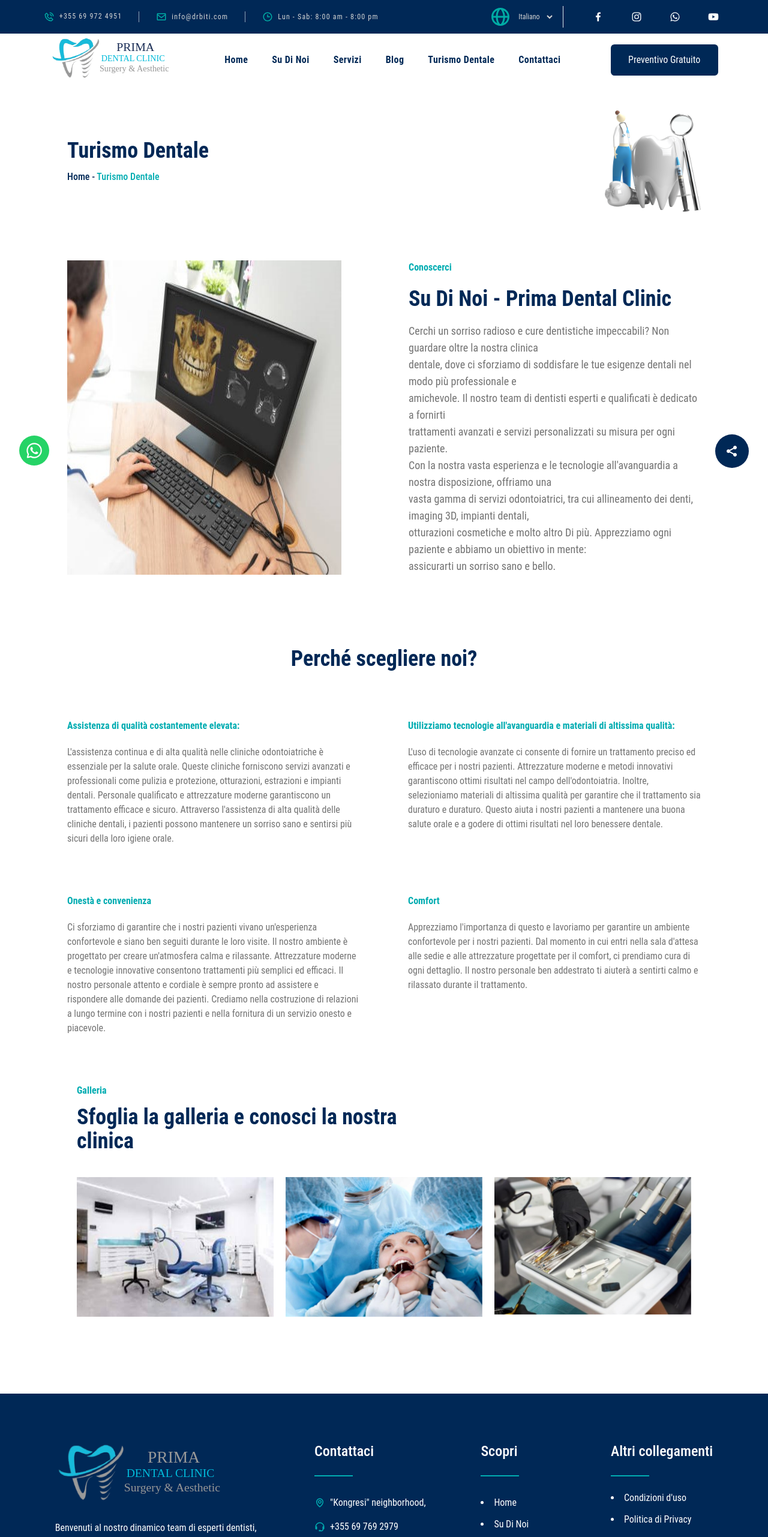
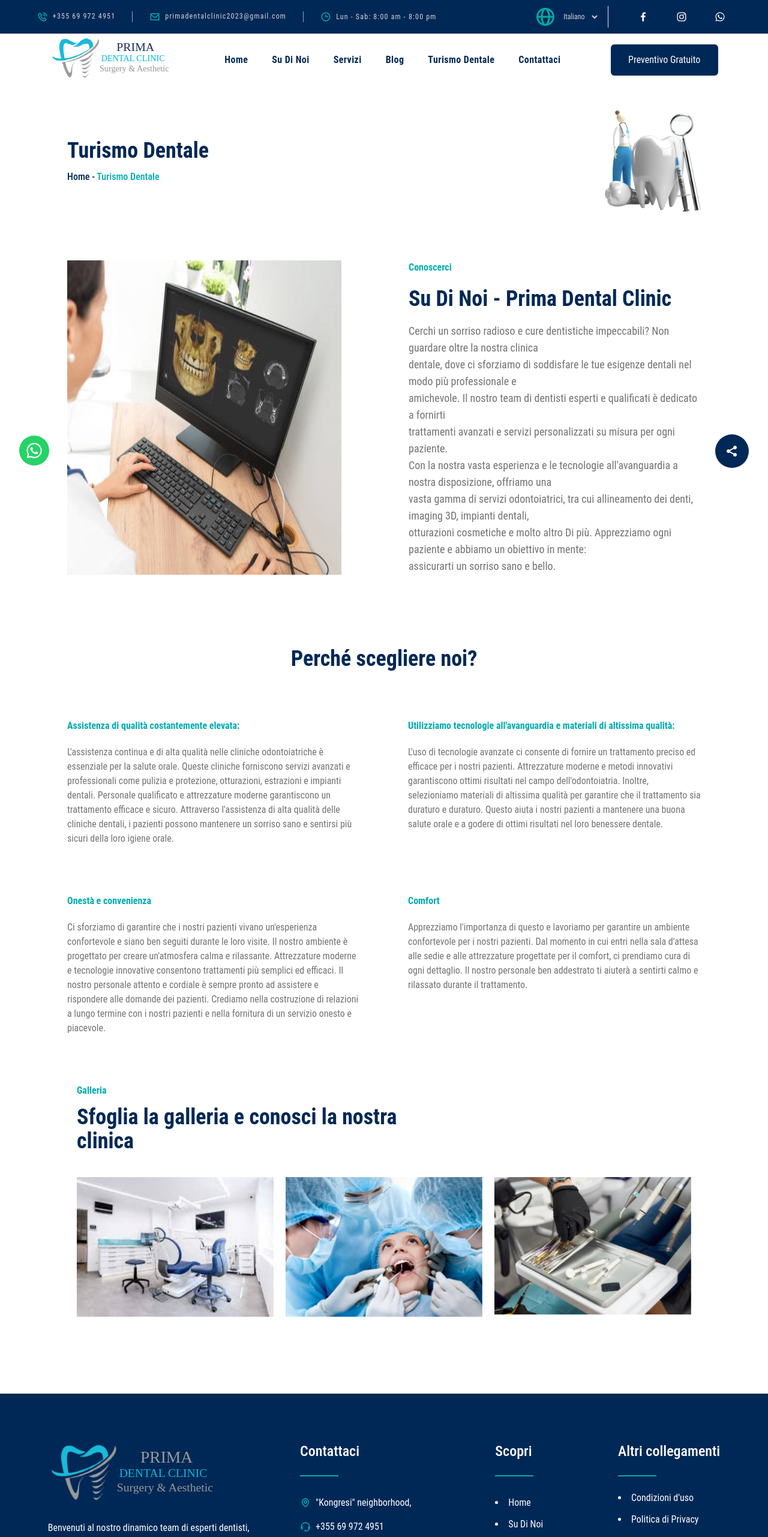
Before and after one commit to Kristi200/PrimaDentalClinic, a React (Vite) app in the folder client/: page /about in a window 1280 px wide. Shown: the top 2562 px of the page at 60% size. Built offline with nearby package versions, Linux system fonts and the light colour scheme.

Commit message:
Fix FootBar & Navbar

```diff
--- a/client/package.json
+++ b/client/package.json
@@ -40,6 +40,7 @@
     "eslint-plugin-react-hooks": "^4.6.0",
     "eslint-plugin-react-refresh": "^0.3.4",
     "postcss": "^8.4.23",
+    "react-error-overlay": "^6.0.9",
     "tailwindcss": "^3.3.2",
     "vite": "^4.3.2"
   }
--- a/client/src/Components/Footbar.jsx
+++ b/client/src/Components/Footbar.jsx
@@ -20,14 +20,14 @@ const Footbar = () => {
                     <img src={Location} alt="Location Icon"/>
                     "Kongresi" neighborhood,
                 </p>
-                <a href="https://wa.me/355699724951" target="_blank"><p className='flex flex-row gap-2 my-4'>
+                <a href="tel:+900300400"><p className='flex flex-row gap-2 my-4'>
                     <img src={Contact} alt='Contact Support'/>
-                    +355 69 769 2979
+                    +355 69 972 4951
                 </p></a>
-                <p className='flex flex-row gap-2'>
+                <a href="mailto:primadentalclinic2023@gmail.com" onclick="window.location=another.html"><p className='flex flex-row gap-2'>
                     <img src={EmailIcon} alt='Email Icon'/>
-                    info@drbiti.com
-                </p>
+                    primadentalclinic2023@gmail.com
+                </p></a>
             </div>
             <div className='child:text-white sm:mt-5 '>
                 <p className='text-2xl font-medium'>{t("footBarTitle2")}</p>
--- a/client/src/Components/Maps.jsx
+++ b/client/src/Components/Maps.jsx
@@ -1,7 +1,6 @@
 import React from 'react'
 import { useMemo } from 'react'
 import { GoogleMap,useLoadScript,Marker } from '@react-google-maps/api'
-import ScrollAnimation from 'react-animate-on-scroll';
 
 const Maps = () => {
     const { isLoaded } = useLoadScript({
@@ -11,8 +10,8 @@ const Maps = () => {
 
 
     return (
-        <GoogleMap zoom={10} center={{lat: 44,lng: -80}} mapContainerClassName='map-container'>
-            <Marker position={{lat: 44,lng:-80}}/>
+        <GoogleMap zoom={13} center={{lat: 42.0693,lng: 19.5033}} mapContainerClassName='map-container'>
+            <Marker position={{lat: 42.0693,lng:19.5033}}/>
         </GoogleMap>
     )
 }
--- a/client/src/Components/Navbar.jsx
+++ b/client/src/Components/Navbar.jsx
@@ -8,7 +8,6 @@ const Navbar = (props) => {
     const { t } = useTranslation();
     const {setLanguage} = props
     const [instagram,setInstagram] = useState(false)
-    const [youtube,setYoutube] = useState(false)
     const [facebook,setFacebook] = useState(false)
     const [whatsapp,setWhatsapp] = useState(false)
     const [menu,setMenu] = useState(true)
@@ -28,10 +27,10 @@ const Navbar = (props) => {
                         <img src={PhoneCallIcon} alt="Phone Icon" />
                         +355 69 972 4951
                     </p></a>
-                    <p className="flex flex-row justify-center gap-2 sm:py-1 md:pl-3 lg:px-7">
+                    <a href="mailto:primadentalclinic2023@gmail.com" onclick="window.location=another.html"><p className="flex flex-row justify-center gap-2 sm:py-1 md:pl-3 lg:px-7">
                         <img src={EmailIcon} alt="Email Icon" />
-                        info@drbiti.com
-                    </p>
+                        primadentalclinic2023@gmail.com
+                    </p></a>
                     <p className="flex flex-row justify-center md:justify-start gap-2 lg:pl-7 md:pt-2 md:col-span-2 ">
                         <img src={Clock} alt="Clock Icon" />
                         {t("week")}: 8:00 am - 8:00 pm
@@ -47,10 +46,9 @@ const Navbar = (props) => {
                         </select>
                     </p>
                     <div className="flex flex-row lg:pl-10 sm:pl-2 md:pl-3 lg:gap-7 sm:gap-3 md:gap-3 child-hover:bg-white child:p-2 child:rounded-full child:duration-300 child-hover:-translate-y-1">
-                        <img src={(!facebook) ? Facebook : FacebookHover} alt="Facebook" onMouseEnter={() => setFacebook(true)} onMouseLeave={() => setFacebook(false)}/>
-                        <img src={(!instagram) ? Instagram : InstagramHover} alt="Instagram" onMouseEnter={() => setInstagram(true)} onMouseLeave={() => setInstagram(false)}/>
+                        <a href="https://www.facebook.com/profile.php?id=100093140397769&mibextid=ZbWKwL" target="_blank" onMouseEnter={() => setFacebook(true)} onMouseLeave={() => setFacebook(false)}><img src={(!facebook) ? Facebook : FacebookHover} alt="Facebook"/></a>
+                        <a href="https://instagram.com/prima_dental_clinic?igshid=NTc4MTIwNjQ2YQ==" target="_blank" onMouseEnter={() => setInstagram(true)} onMouseLeave={() => setInstagram(false)}><img src={(!instagram) ? Instagram : InstagramHover} alt="Instagram" /></a>
                         <a href="https://wa.me/355699724951" target='_blank' onMouseEnter={() => setWhatsapp(true)} onMouseLeave={() => setWhatsapp(false)}><img src={(!whatsapp) ? Whatsapp : WhatsappHover} alt="Whatsapp" /></a>
-                        <img src={(!youtube) ? Youtube : YoutubeHover} alt="Youtube" onMouseEnter={() => setYoutube(true)} onMouseLeave={() => setYoutube(false)}/>
                     </div>
                 </div>
             </div>
--- a/client/src/Pages/Contact.jsx
+++ b/client/src/Pages/Contact.jsx
@@ -10,7 +10,7 @@ const Contact = (props) => {
   const { t } = useTranslation()
   const [categoryData, setCategoryData] = useState([])
   const [category, setCategory] = useState(false)
-  const [number, setNumber] = useState(false)
+
 
   const categoryFilter = (e) => {
     console.log(language)
```
Also changed, not shown: 1 other file (tests, documents, lock files or other folders).
